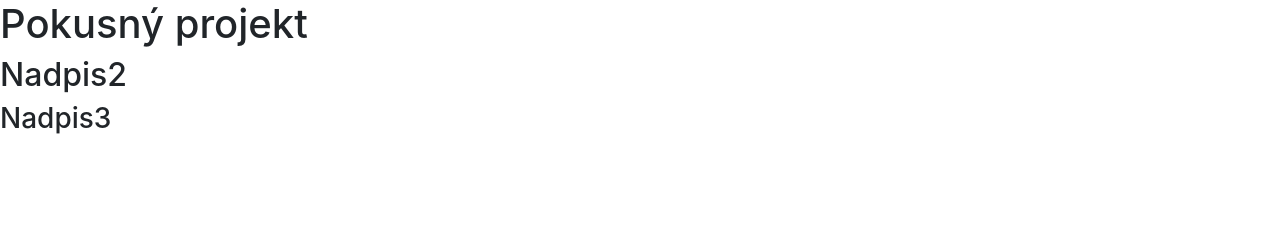
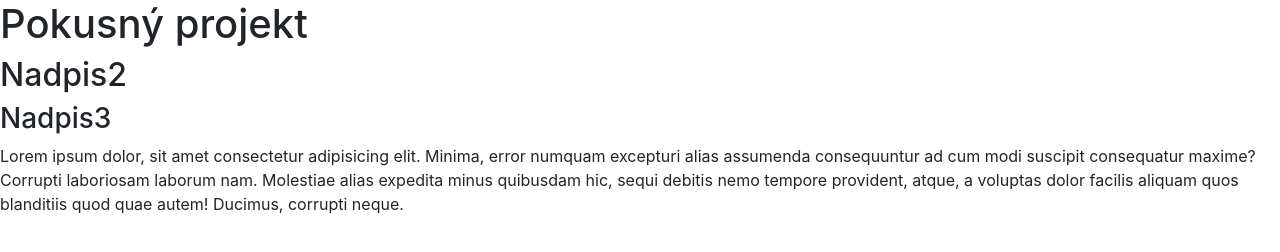
Before and after one commit to superucitelka/pokusny-projekt, a plain HTML site: page index.html in a window 1280 px wide. Drawn offline with nearby package versions, Linux system fonts and the light colour scheme.

Commit message:
12 - verze

```diff
--- a/index.html
+++ b/index.html
@@ -13,6 +13,7 @@
       <h1>Pokusný projekt</h1>
       <h2>Nadpis2</h2>
       <h3>Nadpis3</h3>
+      <p>Lorem ipsum dolor, sit amet consectetur adipisicing elit. Minima, error numquam excepturi alias assumenda consequuntur ad cum modi suscipit consequatur maxime? Corrupti laboriosam laborum nam. Molestiae alias expedita minus quibusdam hic, sequi debitis nemo tempore provident, atque, a voluptas dolor facilis aliquam quos blanditiis quod quae autem! Ducimus, corrupti neque.</p>
     <!-- Optional JavaScript -->
     <!-- jQuery first, then Popper.js, then Bootstrap JS -->
     <script src="https://code.jquery.com/jquery-3.3.1.slim.min.js" integrity="sha384-q8i/X+965DzO0rT7abK41JStQIAqVgRVzpbzo5smXKp4YfRvH+8abtTE1Pi6jizo" crossorigin="anonymous"></script>
```
